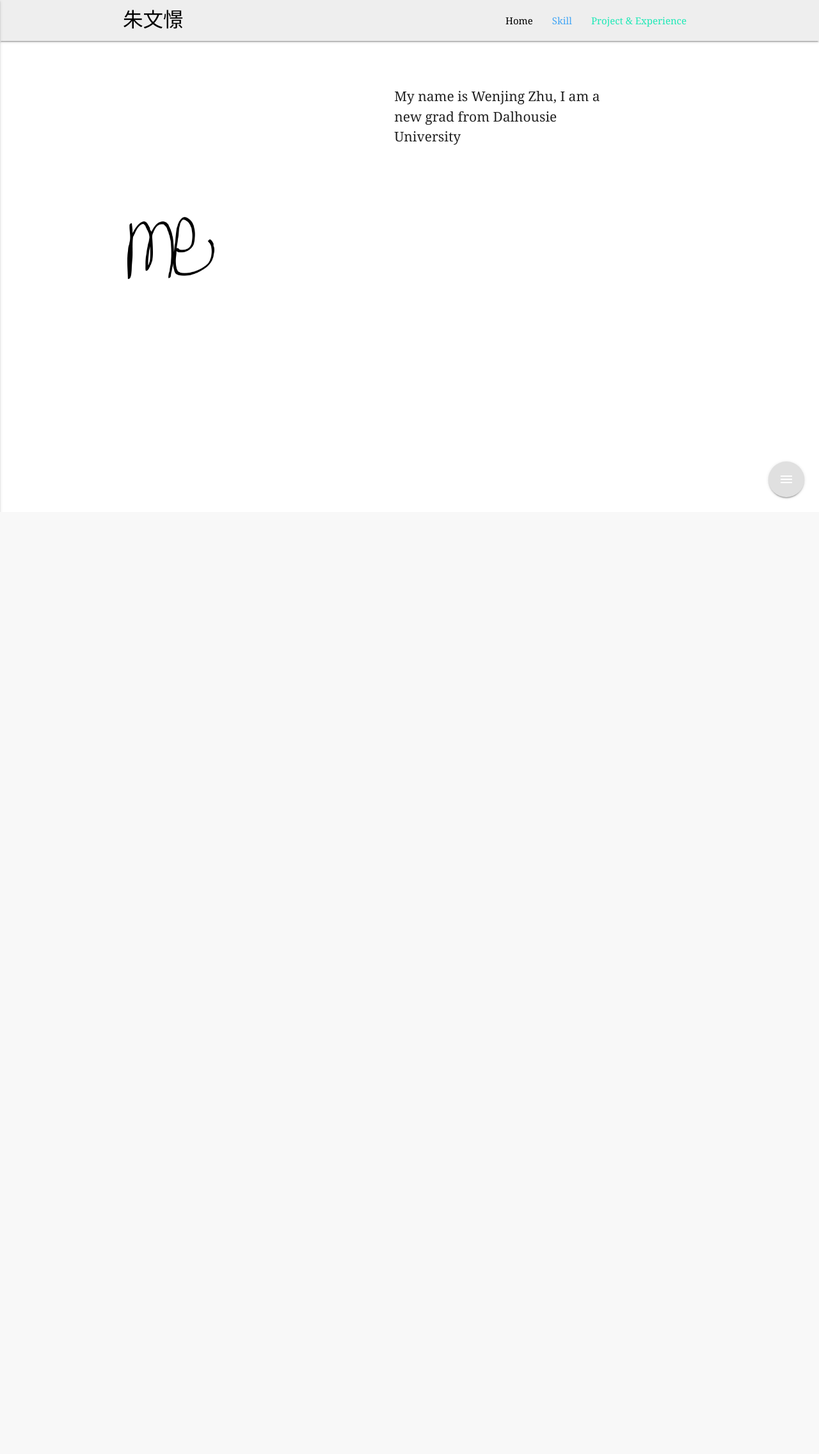
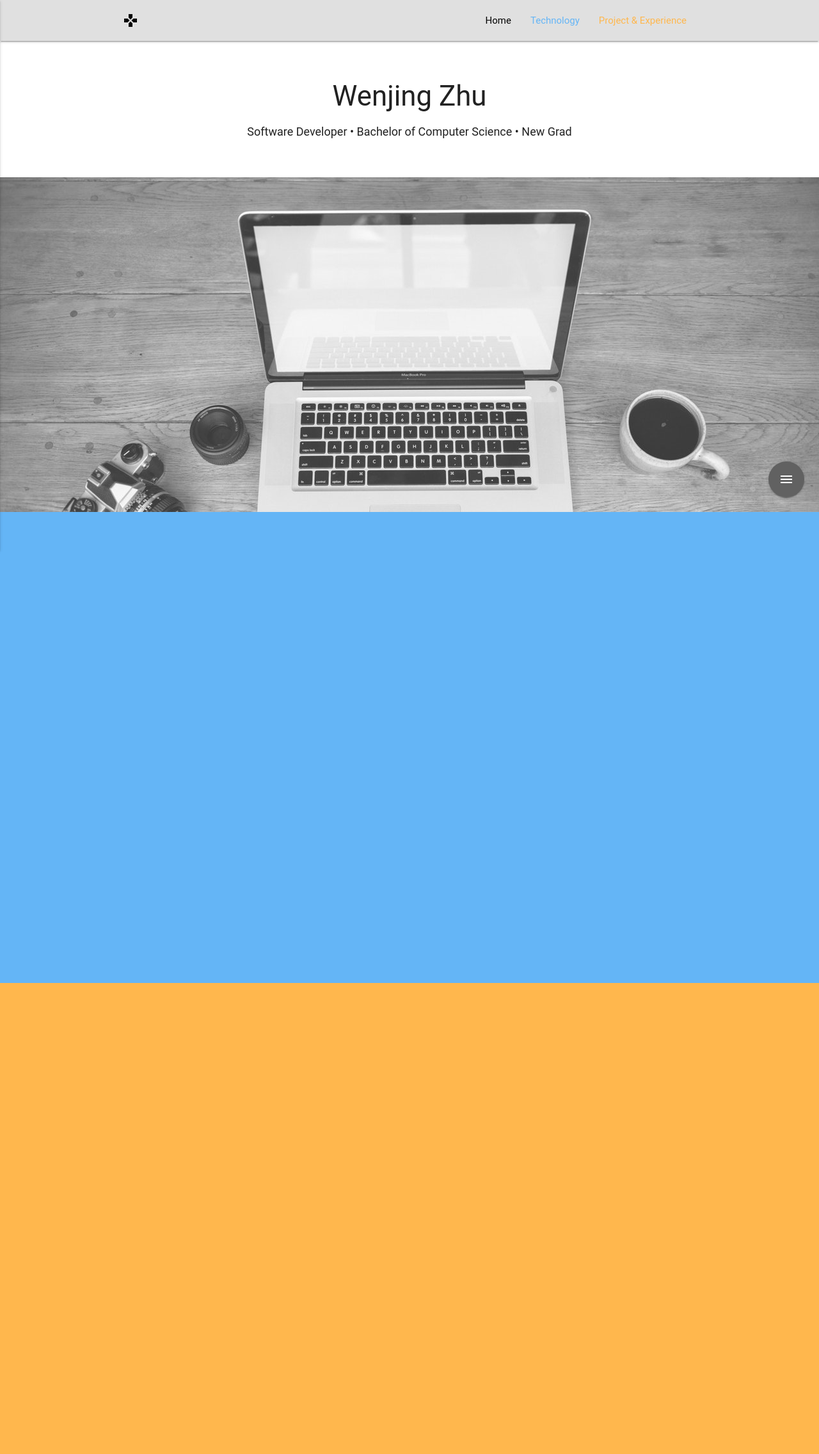
Before and after one commit to WJDD/Portfolio, a Django app: page / in a window 1280 px wide. Shown: the whole page at 64% size. Before the commit the page ends 800 px from the top, so only its background shows below. Run offline with Django 3.2, Linux system fonts and the light colour scheme; some libraries are stand-ins or nearby versions; some web fonts are replaced.

Commit message:
complete first page

```diff
--- a/port/static/css/style.css
+++ b/port/static/css/style.css
@@ -8,12 +8,5 @@ main {
   flex: 1 0 auto;
 }
 
-html{
-  font-family: Georgia, "Times New Roman",
-             "Microsoft YaHei", "微软雅黑",
-             STKaiti, "华文细黑", Arial,
-             serif;
-}
-
 
 .center-btn { text-align: center }
--- a/port/templates/port/base.html
+++ b/port/templates/port/base.html
@@ -14,13 +14,13 @@
     <header>
       <div class="navbar-fixed">
         <nav>
-        <div class="nav-wrapper grey lighten-3">
+        <div class="nav-wrapper grey lighten-2">
           <div class="container">
-            <a href="{% url 'home' %}" class="brand-logo"><font face="STKaiti"><span class="black-text">朱文憬</span></font></a>
+            <a href="{% url 'home' %}" class="brand-logo"><i class="large material-icons"><span class="black-text">games</span></i></a>
             <ul id="nav-mobile" class="right hide-on-med-and-down">
               <li><a href="{% url 'home' %}"><span class="black-text">Home</a></li>
-              <li><a href="{% url 'skill' %}"><span class="blue-text text-lighten-1">Skill</span></a></li>
-              <li><a href="{% url 'p&e' %}"><span class="teal-text text-accent-3">Project & Experience</span></a></li>
+              <li><a href="#technology"><span class="blue-text text-lighten-2">Technology</span></a></li>
+              <li><a href="#p&e"><span class="orange-text text-lighten-2">Project & Experience</span></a></li>
             </ul>
           </div>
         </div>
@@ -30,7 +30,7 @@
   <main>
     <ul id="slide-out" class="side-nav">
       <li>
-        <div class="user-view grey darken-3" style="padding-top:20px; width:100%">
+        <div class="user-view grey darken-2" style="padding-top:20px; width:100%">
         <p href="" style="height:auto;" class="center-align"><img class="circle responsive-img" img src="{% static "image/Wenjing.jpg" %}" alt="My image" style="height:150px;"/></p>
         <p href="" class="center-align"><span class="white-text name">Wenjing Zhu</span></p>
         <p href="" class="center-align"><span class="white-text email">475317147z@gmail.com</span></p>
@@ -43,7 +43,7 @@
       <li><a class="waves-effect" href="#!">Third Link With Waves</a></li>
     </ul>
   <div class="fixed-action-btn">
-    <a data-activates="slide-out" class="btn-floating btn-large waves-effect waves-light grey lighten-2"><i class="material-icons">menu</i></a>
+    <a data-activates="slide-out" class="btn-floating btn-large waves-effect waves-light grey darken-2"><i class="material-icons">menu</i></a>
   </div>
 
           {% block content %}
@@ -74,5 +74,9 @@ $('.btn-floating').sideNav({
   }
 );
 
+$(document).ready(function(){
+      $('.parallax').parallax();
+});
+
 </script>
 </html>
--- a/port/templates/port/home.html
+++ b/port/templates/port/home.html
@@ -3,24 +3,28 @@
 
 {% block content %}
 
+<div id="home" class="" style="height: 100%" >
 
+  <div class="center-align" style="padding-top:40px">
+    <h3>Wenjing Zhu</h3>
+  </div>
 
-<div>
+  <div class="center-align">
+    <p style="font-size:120%; padding-bottom:40px">Software Developer • Bachelor of Computer Science • New Grad</p>
+  </div>
+
+  <div class="parallax-container" style="height: 100%; padding-top:200px">
+      <div class="parallax"><img src="{% static "image/Background2.jpg" %}"></div>
+  </div>
+
+</div>
+
+<div id="technology" class="blue lighten-2" style="height: 100%";>
   <div class="row">
-    <div class="col s5";>
-      <p style="padding-top:200px;"></p>
-      <p href="" style="height:auto;" class="center-align"><img class="responsive-img" img src="{% static "image/Me.png" %}" alt="Me" style="height:200px;"/></p>
-    </div>
+  </div>
+</div>
 
-    <div class="col s7";>
-      <div class="col s1">
-      </div>
-      <div class="col s6">
-        <p style="padding-top:50px; font-size:140%;">My name is Wenjing Zhu, I am a new grad from Dalhousie University</p>
-
-      </div>
-    </div>
-
+<div id="p&e" class="orange lighten-2" style="height: 100%";>
 </div>
 
 
--- a/port/urls.py
+++ b/port/urls.py
@@ -3,6 +3,4 @@ from . import views
 
 urlpatterns = [
     url(r'^$', views.home, name='home'),
-    url(r'^skill/$', views.skill, name='skill'),
-    url(r'^p&e/$', views.pe, name='p&e'),
 ]
--- a/port/views.py
+++ b/port/views.py
@@ -6,9 +6,3 @@ from django.shortcuts import render
 # Create your views here.
 def home(request):
     return render(request, 'port/home.html', {})
-
-def skill(request):
-    return render(request, 'port/skill.html', {})
-
-def pe(request):
-    return render(request, 'port/p&e.html', {})
```
Also changed, not shown: port/templates/port/p&e.html (deleted, +0 -11 lines), port/templates/port/skill.html (deleted, +0 -11 lines), port/static/image/Background2.jpg (added), port/static/image/Me.png (deleted), port/static/image/Yellow.jpg (deleted), 2 other files.
